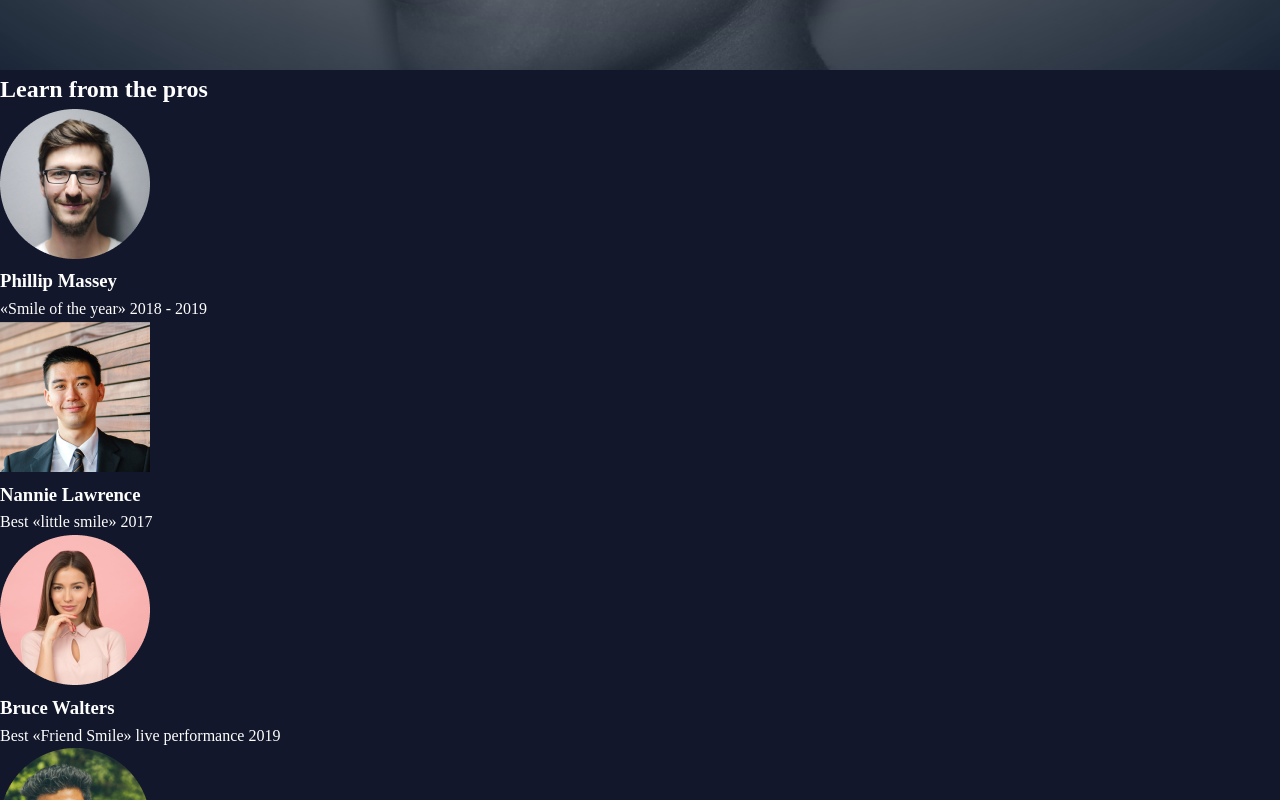
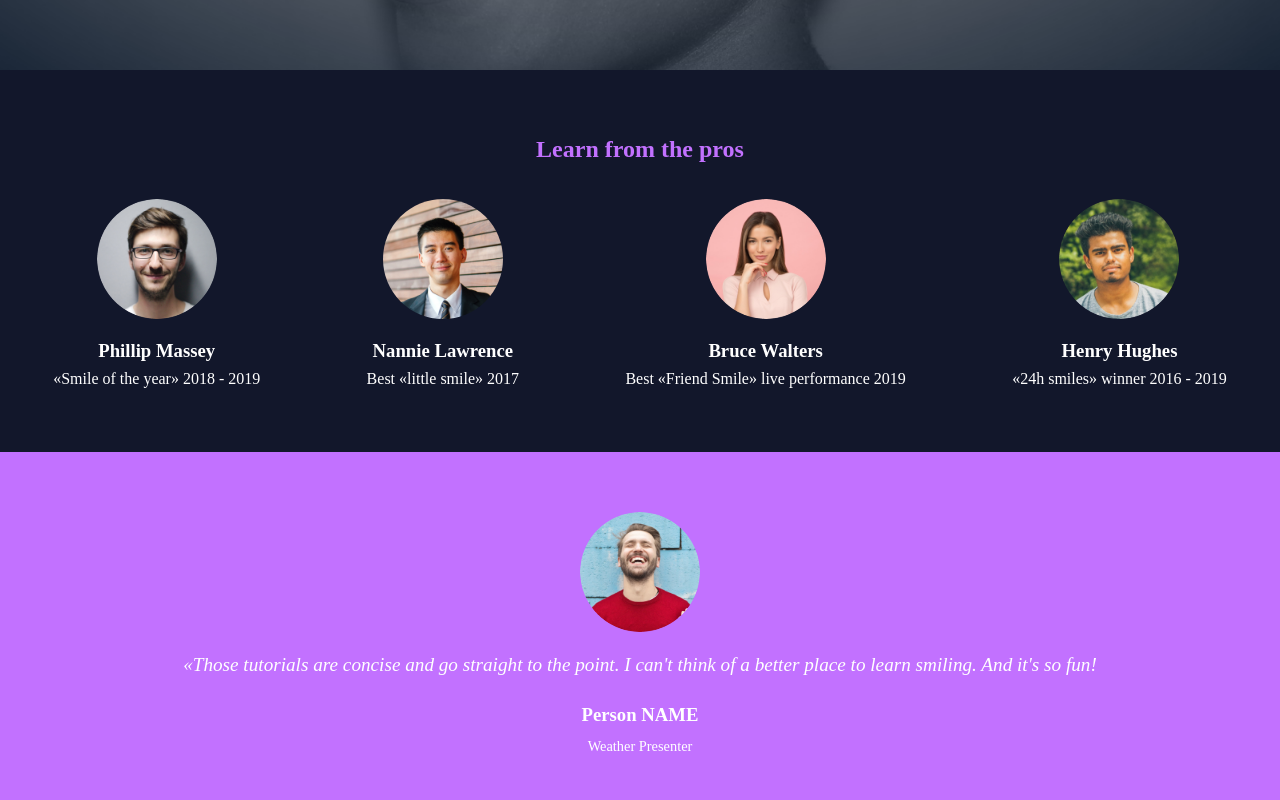
Before and after one commit to Kellzdroid/alx_html_css, a plain HTML site: page index.html in a window 1280 px wide. Shown: the part 300-1100 px from the top of the page. Drawn offline with Linux system fonts and the light colour scheme.

Commit message:
Quotes Section Added

```diff
--- a/styles.css
+++ b/styles.css
@@ -70,3 +70,56 @@ nav ul {
   gap: 30px;
   font-size: 0.9rem;
 }
+
+/* Banner */
+
+section:nth-of-type(1) {
+  background: #12172B;
+  text-align: center;
+  padding: 60px 20px;
+}
+
+section:nth-of-type(1) h2 {
+  color: #C271FF;
+  margin-bottom: 30px;
+}
+
+.profiles {
+  display: flex;
+  justify-content: space-around;
+  flex-wrap: wrap;
+  gap: 40px;
+}
+
+.profile {
+  text-align: center;
+}
+
+.profile img {
+  width: 120px;
+  height: 120px;
+  border-radius: 50%;
+  margin-bottom: 10px;
+}
+
+/* Testimonial */
+
+section:nth-of-type(2) {
+  background: #C271FF;
+  padding: 60px 30px;
+  text-align: center;
+}
+
+section:nth-of-type(2) blockquote {
+  font-style: italic;
+  font-size: 1.2rem;
+  margin-bottom: 20px;
+}
+
+section:nth-of-type(2) h3 {
+  margin-bottom: 5px;
+}
+
+section:nth-of-type(2) p {
+  font-size: 0.9rem;
+}
```
